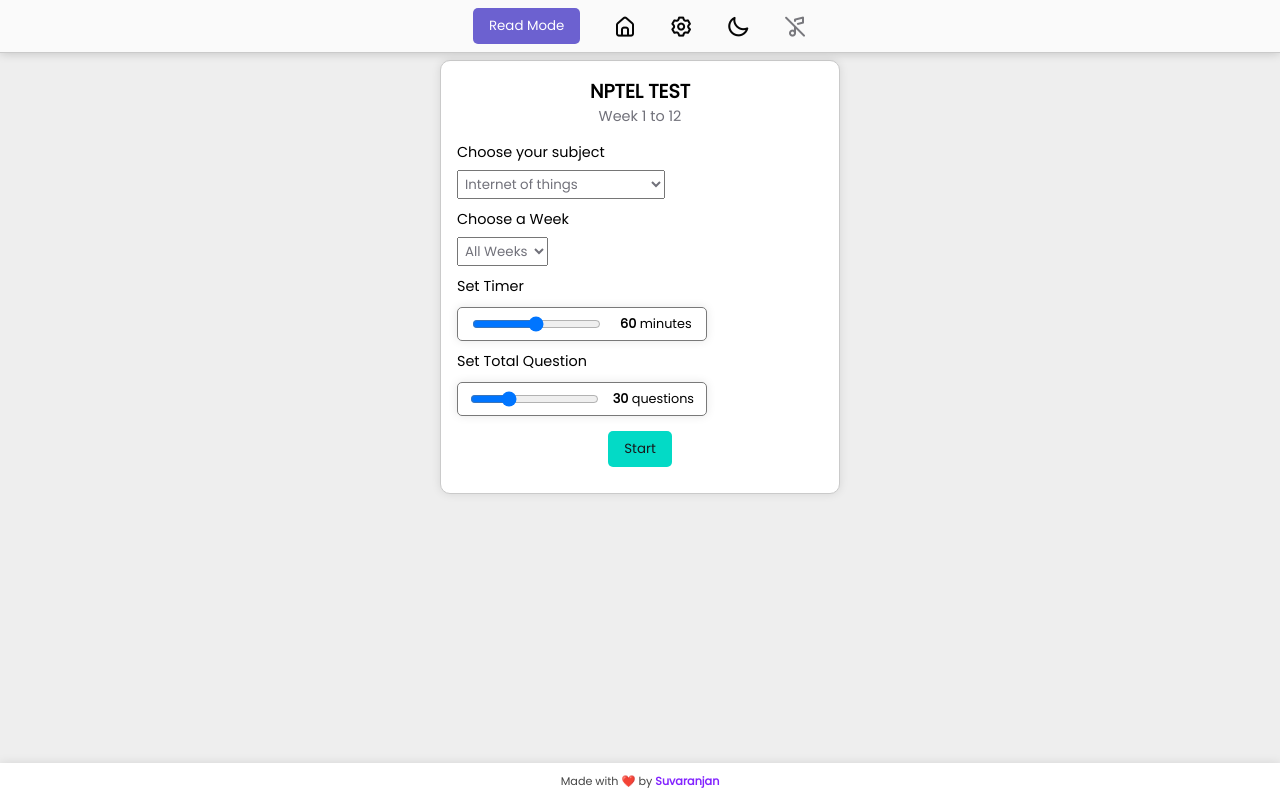
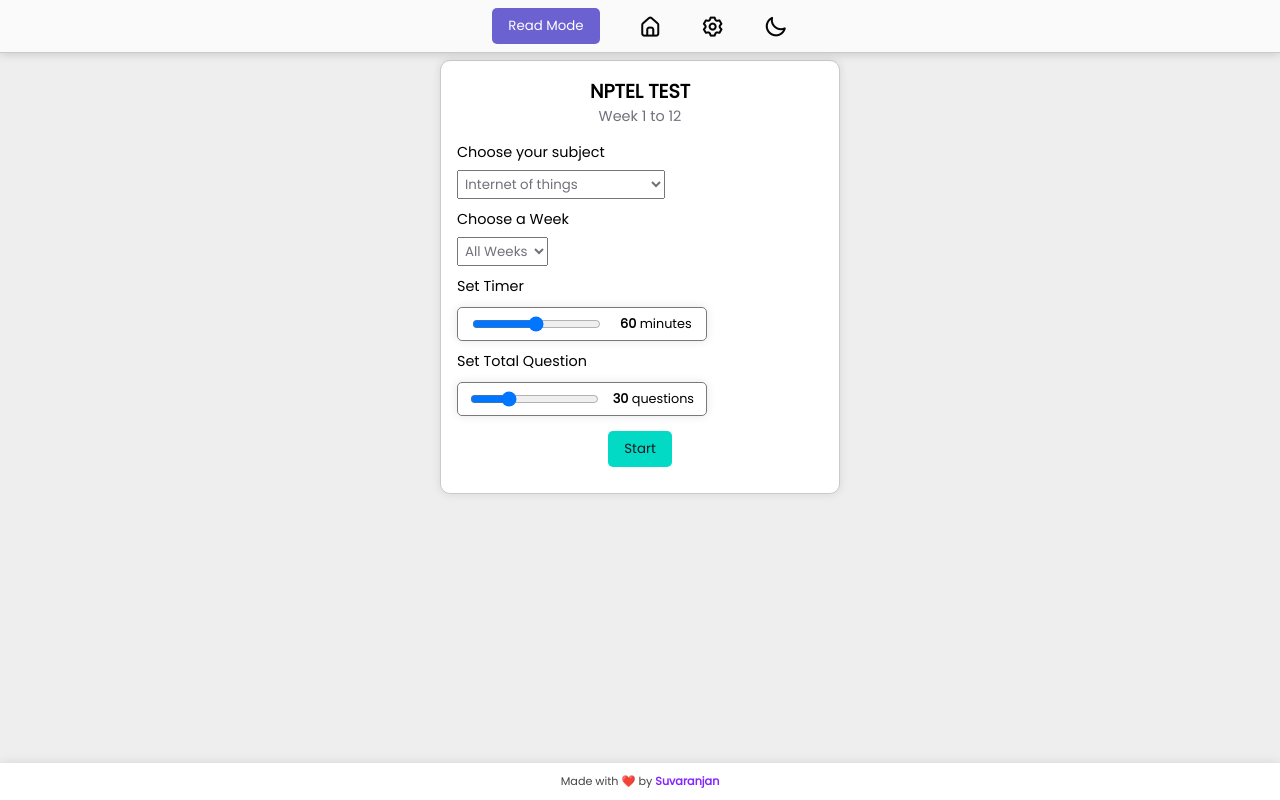
Before and after one commit to suvaranjan/Test-App, a React (Vite) app: page / in a window 1280 px wide. Built offline with nearby package versions, Linux system fonts and the light colour scheme.

Commit message:
remove music

```diff
--- a/src/Navbar.jsx
+++ b/src/Navbar.jsx
@@ -1,27 +1,14 @@
-import React, { useRef } from "react";
+import React from "react";
 import { useNavigate } from "react-router-dom";
-import { useTheme, useMusic } from "./store/zustand";
-import toast, { Toaster } from "react-hot-toast";
+import { useTheme } from "./store/zustand";
 
 export default function Navbar() {
   const { isDarkMode, setIsDarkMode } = useTheme();
-  const musicSrc = "../src/music.mp3";
-  const audioRef = useRef(null);
-  const { isMusic, setIsMusic } = useMusic();
 
   const navigate = useNavigate();
 
   const toggleDayNightMode = () => {
     setIsDarkMode(!isDarkMode);
-  };
-
-  const handleMusic = () => {
-    if (!isMusic) {
-      audioRef.current.play();
-    } else {
-      audioRef.current.pause();
-    }
-    setIsMusic(!isMusic);
   };
 
   if (isDarkMode) {
@@ -32,16 +19,6 @@
 
   return (
     <>
-      {" "}
-      <Toaster
-        toastOptions={{
-          style: {
-            background: isDarkMode ? "#151717" : null,
-            color: isDarkMode ? "#fff" : null,
-            border: isDarkMode ? "1px solid #38383d" : null,
-          },
-        }}
-      />
       <div
         className="navbar"
         style={
@@ -73,16 +50,6 @@
               onClick={toggleDayNightMode}
             ></i>
           </div>
-          <div className="nav-box1">
-            <i
-              className={`uil ${
-                isMusic ? "uil-music-note" : "uil-music-tune-slash music"
-              }`}
-              // className="uil uil-music-tune-slash music"
-              onClick={handleMusic}
-            ></i>
-          </div>
-          <audio ref={audioRef} src={musicSrc} loop></audio>
         </div>
       </div>
     </>
--- a/src/index.css
+++ b/src/index.css
@@ -205,7 +205,7 @@
   width: 400px;
   max-width: 95vw;
   display: flex;
-  justify-content: space-between;
+  justify-content: space-around;
   padding: 8px;
   align-items: center;
   margin: 0 auto;
```
